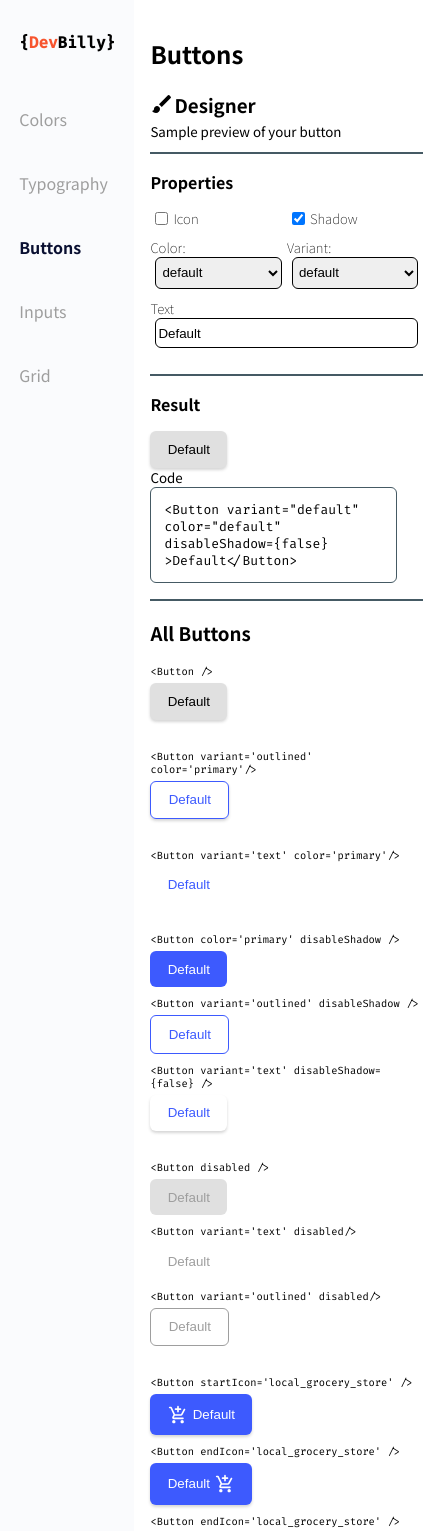
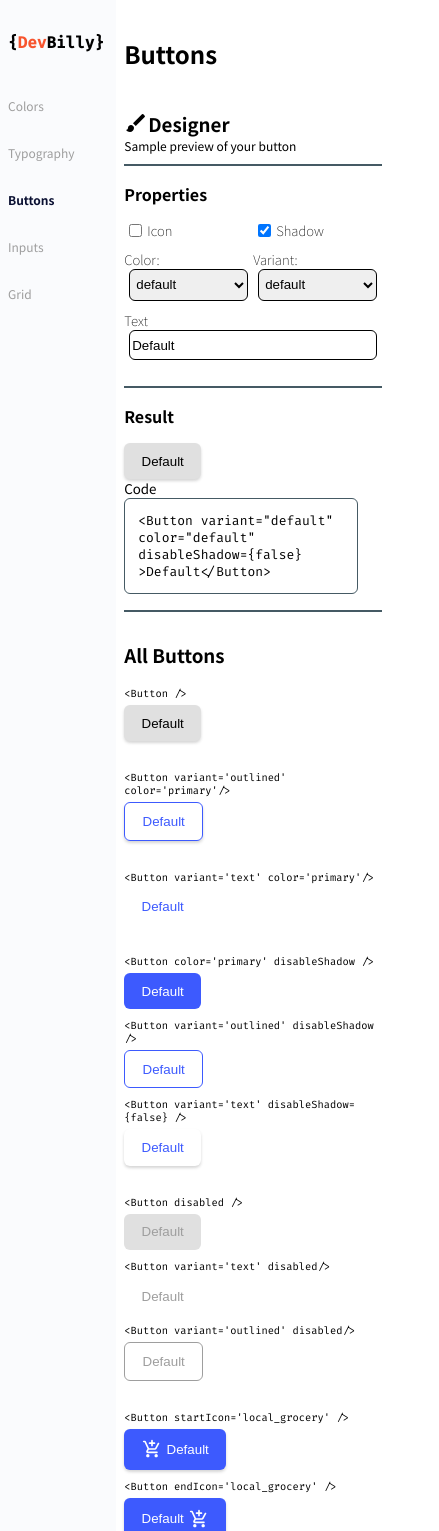
Before and after one commit to dev-billy/design-system, a React (Create React App) app: page /buttons in a window 390 px wide. Shown: the top 1531 px of the page, 439 px wide, since content can reach past the window. Built offline with nearby package versions, Linux system fonts and the light colour scheme.

Commit message:
fixed responsive styles

```diff
--- a/src/pages/Buttons.js
+++ b/src/pages/Buttons.js
@@ -12,7 +12,9 @@ function ButtonDisplayPage() {
           <Brush />
           Designer
         </h3>
-        <small>Sample preview of your button</small>
+        <small style={{ fontSize: "12px" }}>
+          Sample preview of your button
+        </small>
         <Designer />
         <h3>All Buttons</h3>
         <div className={styles.buttonGroup}>
@@ -63,11 +65,11 @@ function ButtonDisplayPage() {
         </div>
         <div className={styles.buttonGroup}>
           <div className={styles.displayBtn}>
-            <code>{"<Button startIcon='local_grocery_store' />"} </code>
+            <code>{"<Button startIcon='local_grocery' />"} </code>
             <Button color="primary" startIcon="local_grocery_store" />
           </div>
           <div className={styles.displayBtn}>
-            <code>{"<Button endIcon='local_grocery_store' />"} </code>
+            <code>{"<Button endIcon='local_grocery' />"} </code>
             <Button color="primary" endIcon="local_grocery_store" />
           </div>
           <div className={styles.displayBtn}>
--- a/src/styles/buttonspage.module.scss
+++ b/src/styles/buttonspage.module.scss
@@ -1,5 +1,8 @@
 .all {
-  width: 70vw;
+  width: 100%;
+  display: flex;
+  flex-direction: column;
+  flex-wrap: wrap;
 }
 .buttonGroup {
   display: flex;
@@ -16,6 +19,7 @@
   margin-bottom: 10px;
   code {
     margin-bottom: 5px;
+    width: 100%;
     font-size: 0.65em;
   }
 }
--- a/src/styles/layout.module.scss
+++ b/src/styles/layout.module.scss
@@ -2,16 +2,18 @@
 .main {
   display: flex;
   min-height: 100vh;
+  width: 100vw;
 }
 .nav {
-  width: 28vw;
+  width: 28%;
   display: flex;
   background-color: $navBg;
-  padding: 1.2em;
+  padding: 1.2em 0.5em;
   flex-direction: column;
 }
 .content {
-  padding: 1em;
+  padding: 1em 0.5em;
+  width: 72%;
 }
 .logo {
   font-family: "Fira Code", monospace;
@@ -21,12 +23,14 @@
   color: $brandLogoColor;
 }
 .items {
-  top: 50%;
+  //top: 50%;
+  position: fixed;
   display: flex;
   flex-direction: column;
   padding: 0;
   margin: 0;
   .item {
+    font-size: 12px;
     list-style-type: none;
     margin-top: 2.5em;
   }
@@ -44,6 +48,7 @@
 @media screen and (min-width: 768px) {
   .nav {
     width: 18vw;
+    padding: 1.2em;
     max-width: 150px;
   }
   .content {
@@ -52,4 +57,9 @@
   .logo {
     font-size: 1.2rem;
   }
+  .items {
+    .item {
+      font-size: initial;
+    }
+  }
 }
```
